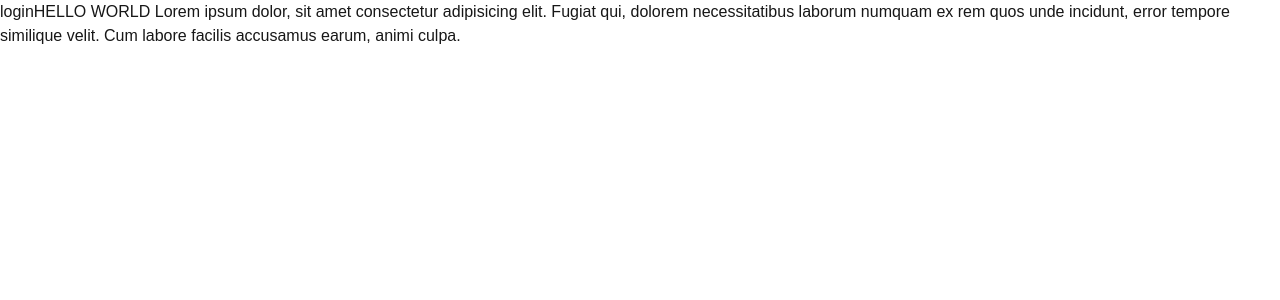
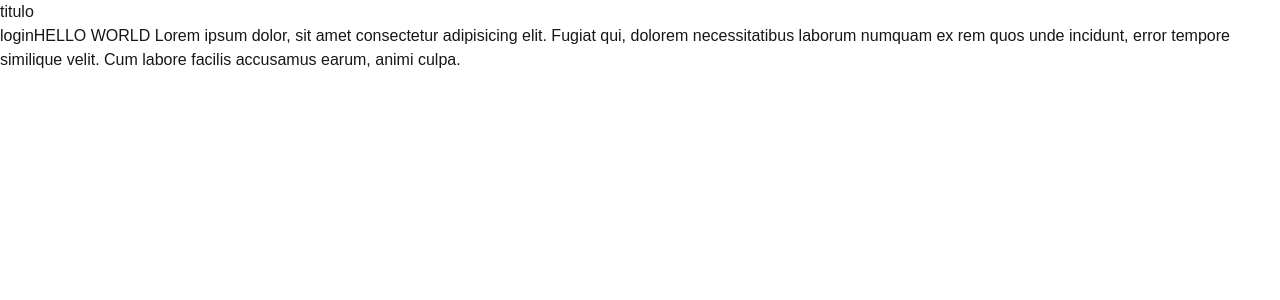
Before and after one commit to naruegsantos/myspace, a Next.js app: page / in a window 1280 px wide. Shown: the top 300 px of the page. Built offline with nearby package versions, Linux system fonts and the light colour scheme.

Commit message:
add page tittle

```diff
--- a/src/app/page.tsx
+++ b/src/app/page.tsx
@@ -7,6 +7,7 @@ export default function Home() {
 
   return (
     <>
+    <h1>titulo</h1>
       <Link href={"/login"}>login</Link>
       HELLO WORLD
       Lorem ipsum dolor, sit amet consectetur adipisicing elit. Fugiat qui, dolorem necessitatibus laborum numquam ex rem quos unde incidunt, error tempore similique velit. Cum labore facilis accusamus earum, animi culpa.
```
